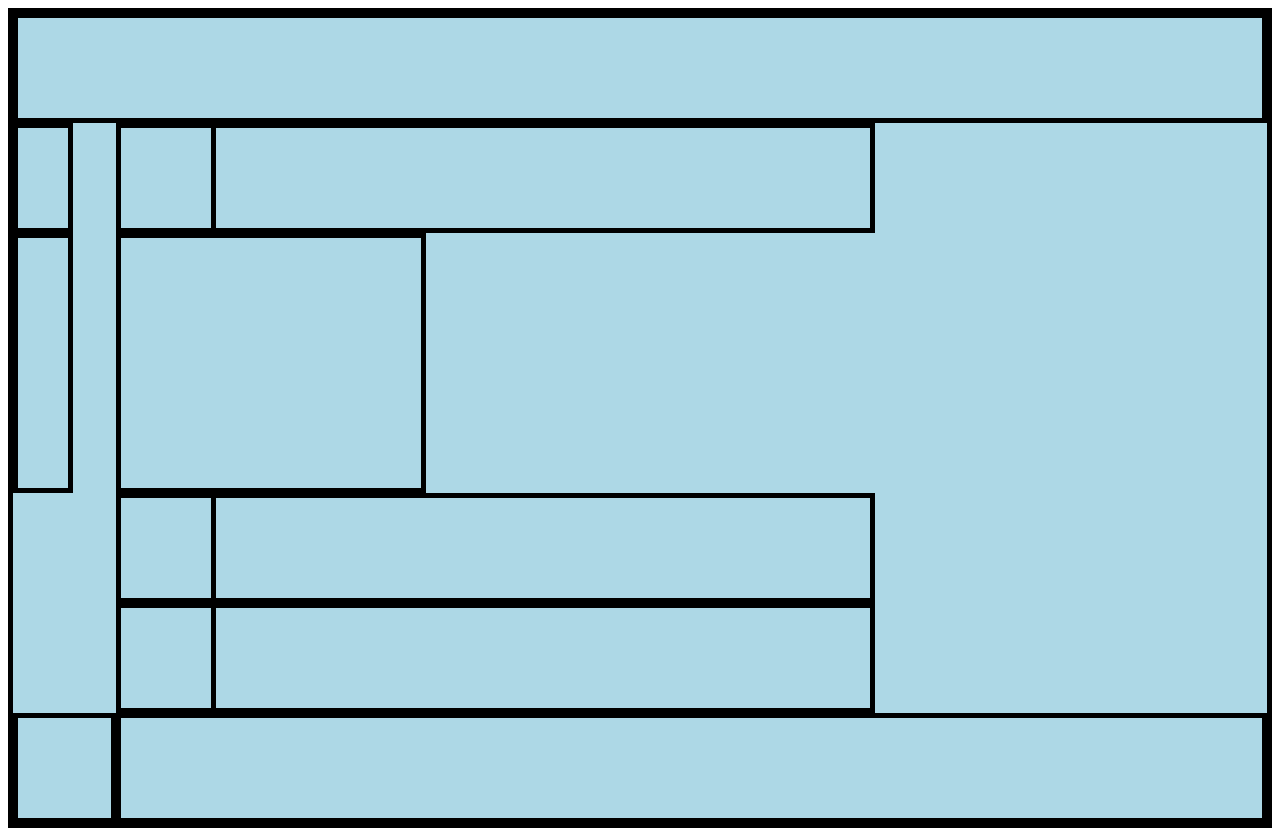
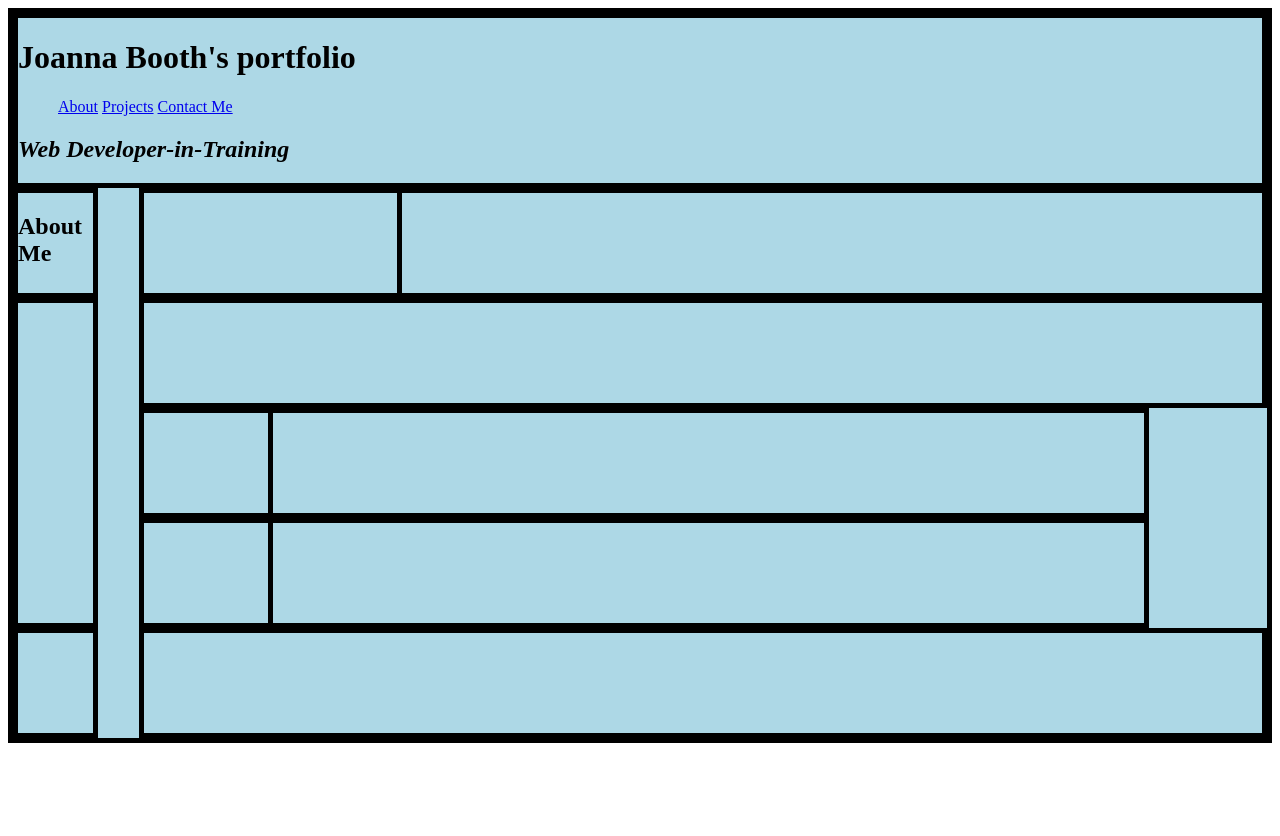
Before and after one commit to stillawake17/Challenge2, a plain HTML site: page challenge/starter/test.html in a window 1280 px wide. After the commit the page ends 800 px from the top, so only its background shows below. Drawn offline with Linux system fonts and the light colour scheme.

Commit message:
updated content in header head and for aboutMe and Nav bar

```diff
--- a/challenge/starter/test.html
+++ b/challenge/starter/test.html
@@ -1,26 +1,24 @@
 <!DOCTYPE html>
 <html lang="en">
-<head>
-    <meta charset="UTF-8">
-    <meta http-equiv="X-UA-Compatible" content="IE=edge">
-    <meta name="viewport" content="width=device-width, initial-scale=1.0">
-    <title>Document</title>
+    <head>
+        <meta charset="UTF-8">
+        <meta name="viewport" content="width=device-width, initial-scale=1.0">
+        <meta http-equiv="X-UA-Compatible" content="ie=edge">
+        <title>Web Developer--Joanna Booth</title>
+        <!-- <link rel="stylesheet" href="./css/style.css" /> -->
+
     <style>
 
 img {
     width: 150px;
   }
 
-  .bigImg { width: 300px; height: 250px;}
-
+  /* .bigImg { width: 300px; height: 250px;} */
 
   div {
     display: inline;
     min-height: 100px;
   }
-
-
-
  .container {
     /* width: 800px; */
     display: grid;
@@ -36,16 +34,16 @@ img {
   }
 
   .header       {grid-area:1/1/2/5 header;}
-    .aboutMe    { grid-area: 2/1/3/2 aboutMe; max-width: 50px;}
-     .picMe     {grid-area: 2/2/3/3 picMe; max-width: 50%; }
-     .aboutText { grid-area:  2/3/3/4 aboutText;}
-    .work-title { grid-area:  3/1/4/2 work-title; max-width:50px}
+    .aboutMe    { grid-area: 2/1/3/2 aboutMe; max-width: 75px;}
+     .picMe     {grid-area: 2/2/3/4 picMe; max-width: 50%;  }
+     .aboutText { grid-area:  2/4/3/5 aboutText;}
+    .work-title { grid-area:  3/1/6/2 work-title; max-width:75px;}
     .bigImg     { grid-area:  3/2/4/5 bigImg; }
     .project2   {grid-area: 4/2/5/3  project2; width: auto;}
     .project3   {grid-area:  4/3/5/4 project3; width: auto;}
     .project4   {grid-area: 5/2/6/4  project4; width: auto;}
     .project5   {grid-area: 5/3/6/4  project5; width: auto;}
-    .contact-head { grid-area: contact-head; }
+    .contact-head { grid-area: contact-head; max-width:75px; }
     .contact-text { grid-area: 6/2/7/5 contact-text;}
 
    div {
@@ -53,14 +51,57 @@ img {
     border: 5px solid black;
     display: grid;
    }
+   li {
+display: inline;
+   }
+
+
+  /* using a mobile-first approach, `min-width` values are used going from narrow -> wide
+  for a responsive design */
+  @media screen and (min-width: 768px) {
+    /* on tablets, set columns to only be 50% of the width and not grow */
+    .card-column {
+      flex: 0 0 50%;
+      max-width: 50%;
+    }
+
+    /* select the last child to grow to full width if it has space to grow */
+    .card-column:last-child {
+      flex-grow: 1;
+    }
+  }
+
+  /* media query for larger screens */
+  @media screen and (min-width: 992px) {
+    header {
+      width: 75%;
+    }
+
+    .card-column {
+      flex: 0 0 33.333%;
+      max-width: 33.333%;
+    }
+  }
    </style>
 </head>
 <body>
     <div class="container">
     <div class="header">
-
+        <header>
+            <h1>Joanna Booth's portfolio</h1>
+            <nav class="menu">
+             <ul>
+              <li><a href="#about">About</a></li>
+              <li><a href="#work">Projects</a></li>
+              <li><a href="#contact">Contact Me</a></li>
+             </ul>
+            </nav>
+            <h2 ><i>Web Developer-in-Training</i></h2>
+        </header>
     </div>
-    <div class="aboutMe"></div>
+    <div class="aboutMe">
+        <h2>About Me</h2>
+    </div>
     <div class="picMe"></div>
     <div class="aboutText"></div>
     <div class="work-title"></div>
```
